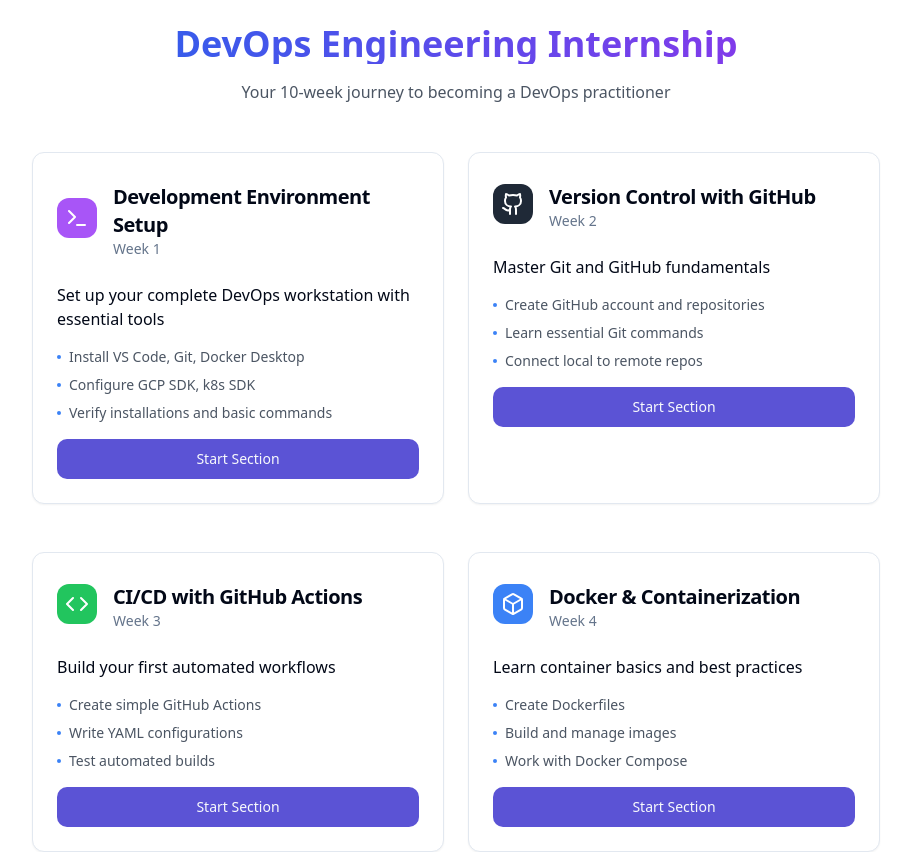
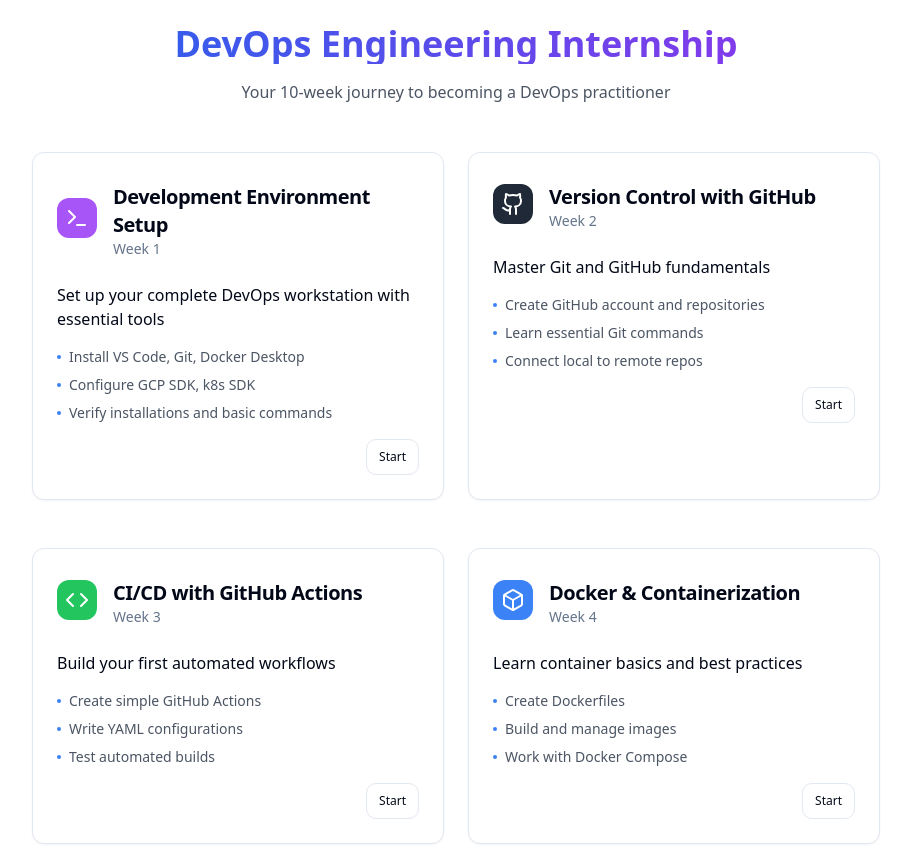
Before and after one commit to arun-territory/roadmap-spark-helper, a React (Vite) app: page /basic-roadmap in a window 1280 px wide. Shown: the top 852 px of the page, without its empty margins (184-1095 px from the left). Built offline with nearby package versions, Linux system fonts and the light colour scheme.

Commit message:
Adjust button size for UI
Reduced the size of the button component to ensure it does not dominate the main content, enhancing the overall user interface.
[skip gpt_engineer]

```diff
--- a/src/pages/BasicRoadmap.tsx
+++ b/src/pages/BasicRoadmap.tsx
@@ -31,12 +31,14 @@ const RoadmapCard = ({ week, title, icon: Icon, description, tasks, color }: {
           </div>
         ))}
       </div>
-      <div className="mt-4">
+      <div className="mt-4 flex justify-end">
         <Button
           onClick={() => alert(`Starting ${title}`)}
-          className="w-full"
+          size="sm"
+          variant="outline"
+          className="text-xs"
         >
-          Start Section
+          Start
         </Button>
       </div>
     </CardContent>
```
